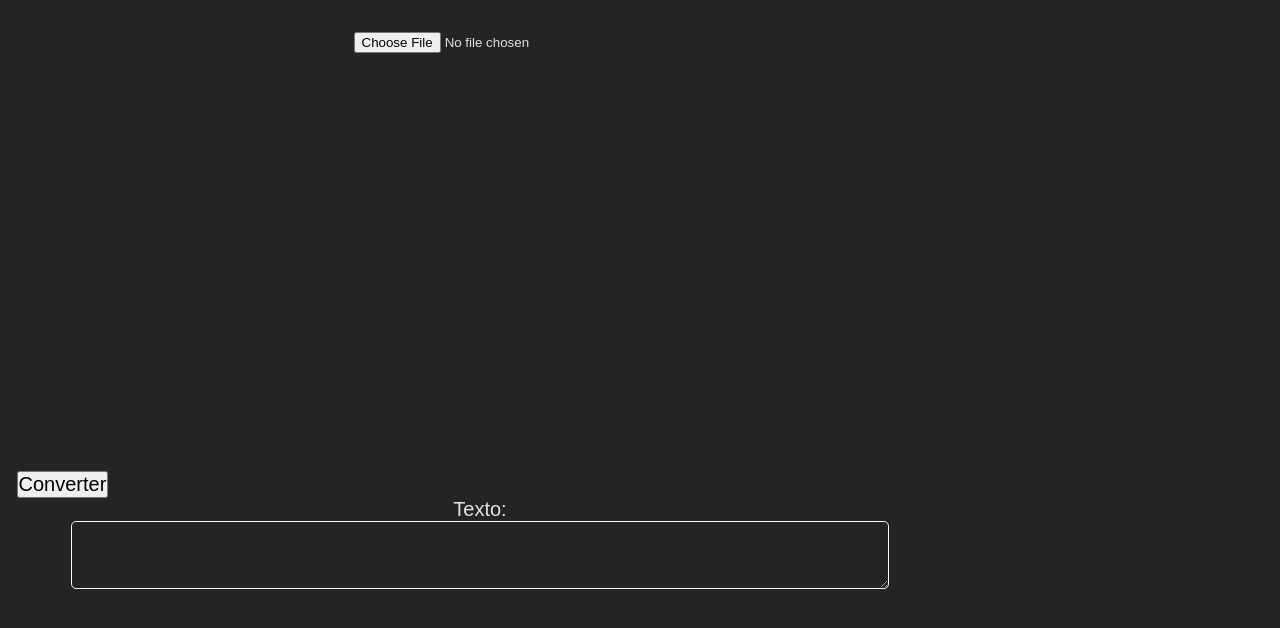
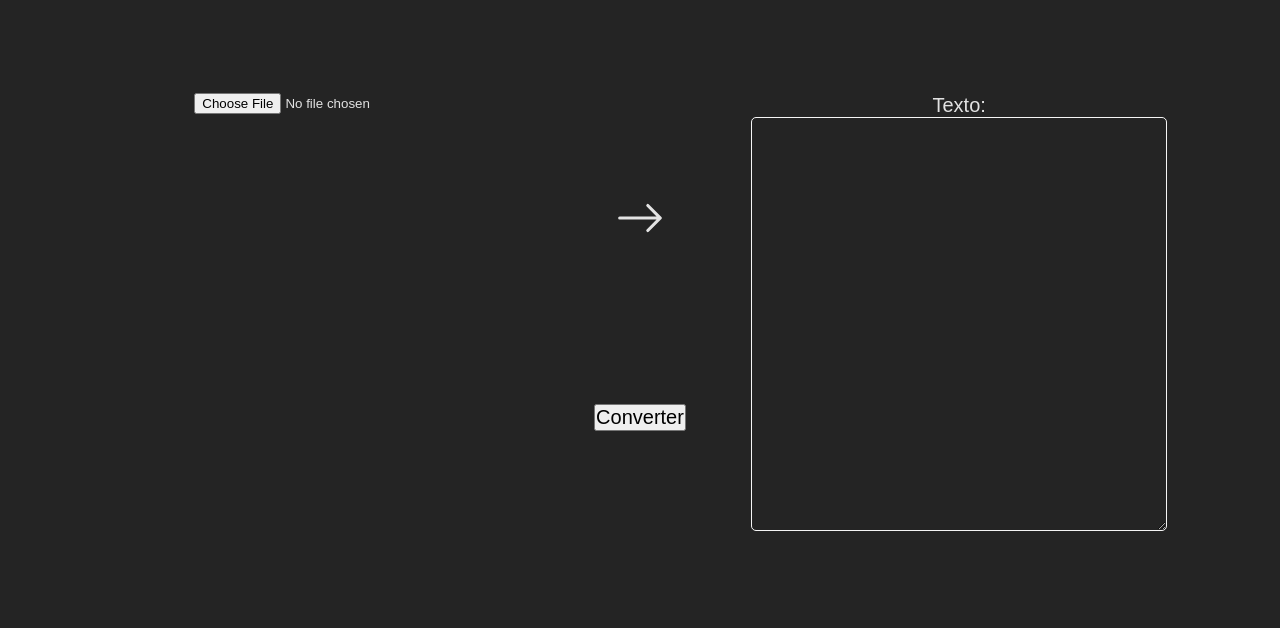
Before and after one commit to vitor-navarro/conversorImagemTexto, a React (Vite) app: page / in a window 1280 px wide. Shown: the top 628 px of the page. Built offline with nearby package versions, Linux system fonts and the light colour scheme.

Commit message:
voltando a versão anterior

```diff
--- a/src/App.tsx
+++ b/src/App.tsx
@@ -120,20 +120,17 @@ function App() {
   }
 
   return (
-    <div className='app'>
+    <div className="App">
     <div className='div1'>
-        <input type="file" accept="image/*" onChange={onImageChange} />
+      <input type="file" onChange={onImageChange} />
       <br></br>
       <div className='div-url'>{url && (
         <img className="fixed-size-img" src={url} alt="image" />
       )}</div>
     </div>
-
     <div className='div2'>
-
-
+      <BsArrowRight size = '50'/>
       <button type='submit' onClick={event => convertToText()}>Converter</button>
-
     </div>
 
 
@@ -142,7 +139,6 @@ function App() {
       <textarea value={textConverted}></textarea>
     </div>
 </div>
-  )
-}
+)}
 
 export default App
--- a/src/styles.css
+++ b/src/styles.css
@@ -43,8 +43,8 @@
 div textarea{
   border: solid 1px whitesmoke;
   border-radius: 5px;
-  width: 90%;
-  height: 90%;
+  width: 70%;
+  height: 70%;
   background-color: #242424;
   font-size: 20px;
   color: whitesmoke;
```
Lines whose indentation alone changed are shown as unchanged.
